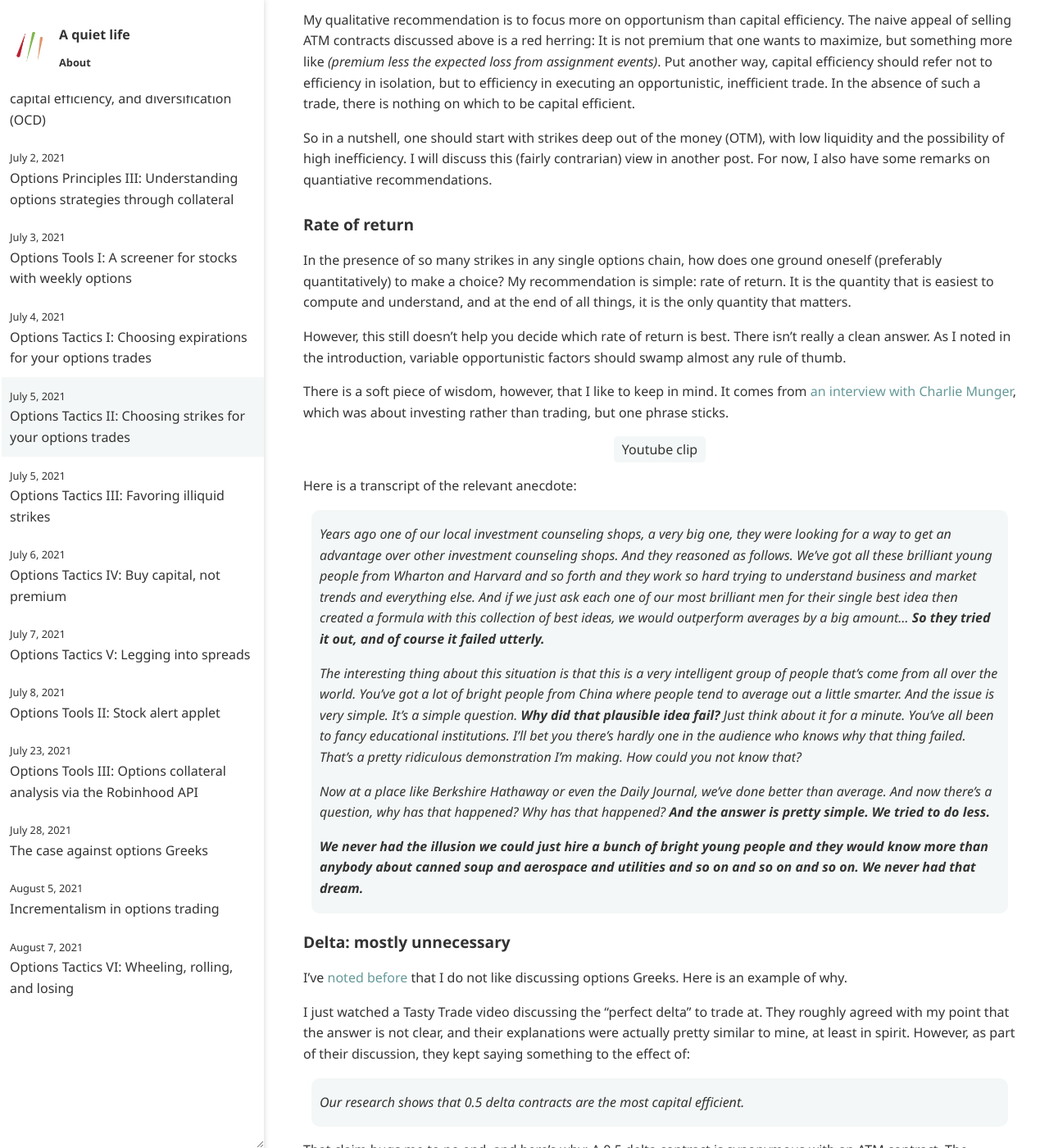
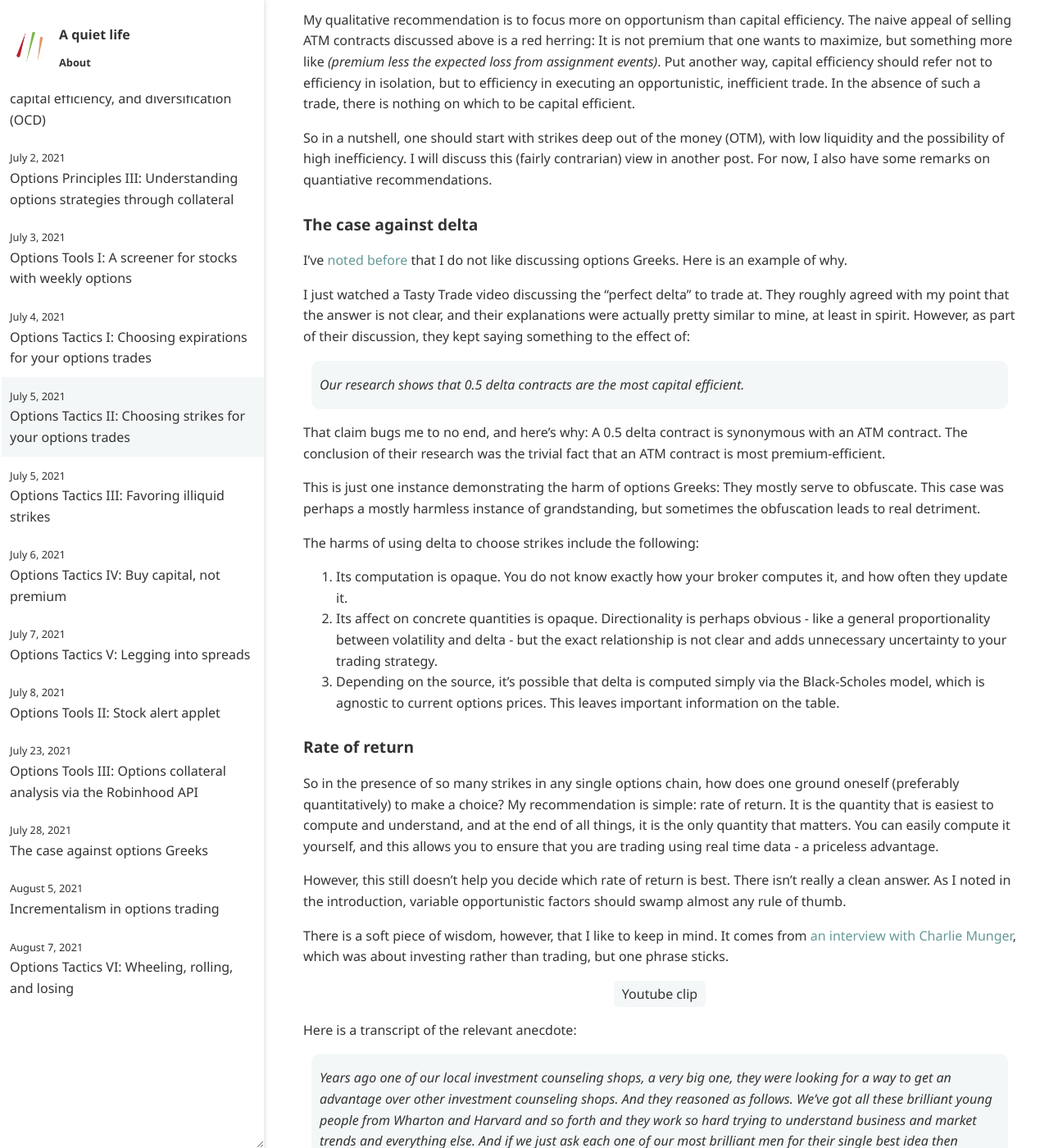
Before and after one commit to ansyblenetwork/aquietlife, a Jekyll site: the page built from _posts/2021-07-05-choosing-strikes.md, in a window 1280 px wide and 1400 px high, scrolled down 342 px. Shown: the whole window at 82% size. Built offline with Jekyll 4.4.1, drawn with Linux system fonts in a browser that asks for light colours; some of the changed text lies outside the part shown.

Commit message:
Update 2021-07-05-choosing-strikes.md

```diff
--- a/_posts/2021-07-05-choosing-strikes.md
+++ b/_posts/2021-07-05-choosing-strikes.md
@@ -11,9 +11,32 @@ My qualitative recommendation is to focus more on opportunism than capital effic
 
 So in a nutshell, one should start with strikes deep out of the money (OTM), with low liquidity and the possibility of high inefficiency. I will discuss this (fairly contrarian) view in another post. For now, I also have some remarks on quantiative recommendations.
 
+
+
+### The case against delta
+
+I've [noted before](% post_url 2021-07-04-choosing-expirations %}) that I do not like discussing options Greeks. Here is an example of why.
+
+I just watched a Tasty Trade video discussing the "perfect delta" to trade at. They roughly agreed with my point that the answer is not clear, and their explanations were actually pretty similar to mine, at least in spirit. However, as part of their discussion, they kept saying something to the effect of:
+
+> Our research shows that 0.5 delta contracts are the most capital efficient.
+
+That claim bugs me to no end, and here's why: A 0.5 delta contract is synonymous with an ATM contract. The conclusion of their research was the trivial fact that an ATM contract is most premium-efficient.
+
+This is just one instance demonstrating the harm of options Greeks: They mostly serve to obfuscate. This case was perhaps a mostly harmless instance of grandstanding, but sometimes the obfuscation leads to real detriment.
+
+The harms of using delta to choose strikes include the following:
+
+1. Its computation is opaque. You do not know exactly how your broker computes it, and how often they update it.
+2. Its affect on concrete quantities is opaque. Directionality is perhaps obvious - like a general proportionality between volatility and delta - but the exact relationship is not clear and adds unnecessary uncertainty to your trading strategy.
+3. Depending on the source, it's possible that delta is computed simply via the Black-Scholes model, which is agnostic to current options prices. This leaves important information on the table.
+
+
+
+
 ### Rate of return
 
-In the presence of so many strikes in any single options chain, how does one ground oneself (preferably quantitatively) to make a choice? My recommendation is simple: rate of return. It is the quantity that is easiest to compute and understand, and at the end of all things, it is the only quantity that matters.
+So in the presence of so many strikes in any single options chain, how does one ground oneself (preferably quantitatively) to make a choice? My recommendation is simple: rate of return. It is the quantity that is easiest to compute and understand, and at the end of all things, it is the only quantity that matters. You can easily compute it yourself, and this allows you to ensure that you are trading using real time data - a priceless advantage.
 
 However, this still doesn't help you decide which rate of return is best. There isn't really a clean answer. As I noted in the introduction, variable opportunistic factors should swamp almost any rule of thumb.
 
```
Also changed, not shown: other parts of _posts/2021-07-05-choosing-strikes.md (+0 -15 lines).
